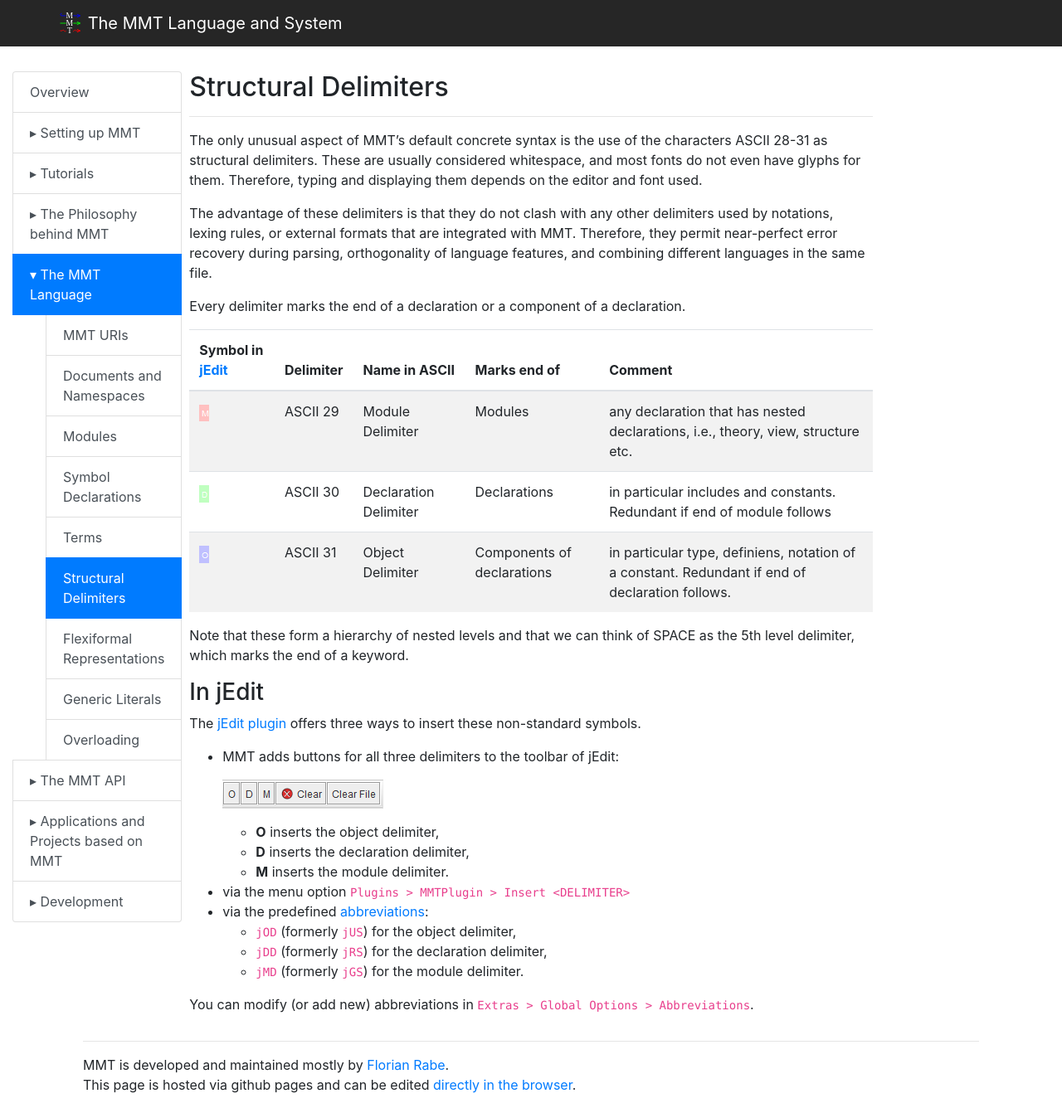
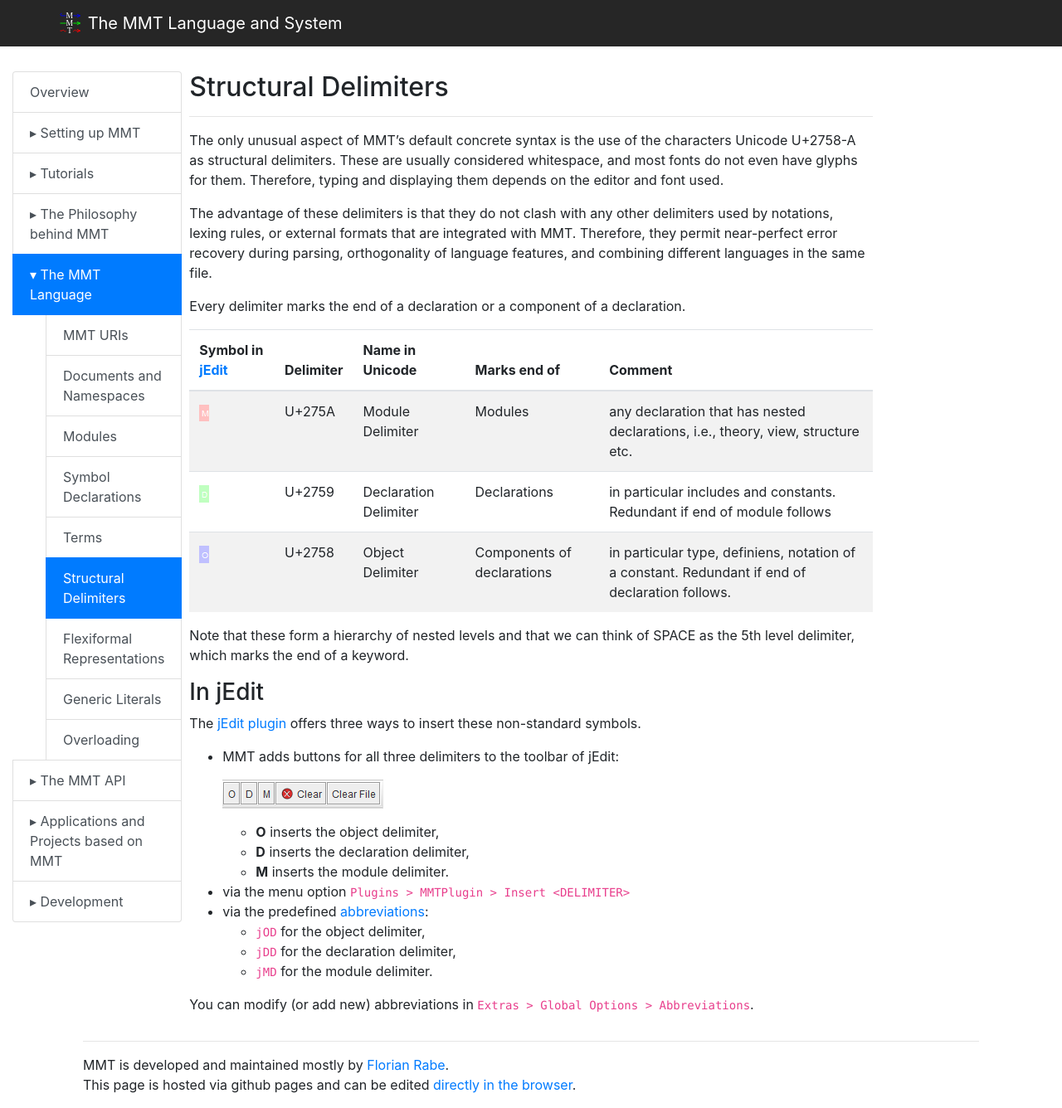
Before and after one commit to UniFormal/uniformal.github.io, a Jekyll site: the page built from doc/language/delimiters.md, in a window 1280 px wide. Shown: the whole page at 83% size. Built offline with Jekyll 4.4.1, drawn with Linux system fonts in a browser that asks for light colours.

Commit message:
Update delimiters.md
New delimiters

```diff
--- a/doc/language/delimiters.md
+++ b/doc/language/delimiters.md
@@ -3,7 +3,7 @@ layout: doc
 title: Structural Delimiters
 ---
 
-The only unusual aspect of MMT's default concrete syntax is the use of the characters ASCII 28-31 as structural delimiters.
+The only unusual aspect of MMT's default concrete syntax is the use of the characters Unicode U+2758-A as structural delimiters.
 These are usually considered whitespace, and most fonts do not even have glyphs for them.
 Therefore, typing and displaying them depends on the editor and font used.
 
@@ -12,11 +12,11 @@ Therefore, they permit near-perfect error recovery during parsing, orthogonality
 
 Every delimiter marks the end of a declaration or a component of a declaration.
 
-Symbol in [jEdit](../applications/jedit.html) | Delimiter	| Name in ASCII | Marks end of | Comment
+Symbol in [jEdit](../applications/jedit.html) | Delimiter	| Name in Unicode | Marks end of | Comment
 ---- | ---- | ---- | ---- | ----
-![GS](/doc/img/GS.png) | ASCII 29	| Module Delimiter	| Modules | any declaration that has nested declarations, i.e., theory, view, structure etc.
-![RS](/doc/img/RS.png) | ASCII 30 | Declaration Delimiter | Declarations |	in particular includes and constants. Redundant if end of module follows
-![US](/doc/img/US.png) | ASCII 31 | Object Delimiter | Components of declarations |	in particular type, definiens, notation of a constant. Redundant if end of declaration follows.
+![GS](/doc/img/GS.png) | U+275A	| Module Delimiter	| Modules | any declaration that has nested declarations, i.e., theory, view, structure etc.
+![RS](/doc/img/RS.png) | U+2759 | Declaration Delimiter | Declarations |	in particular includes and constants. Redundant if end of module follows
+![US](/doc/img/US.png) | U+2758 | Object Delimiter | Components of declarations |	in particular type, definiens, notation of a constant. Redundant if end of declaration follows.
 
 Note that these form a hierarchy of nested levels and that we can think of SPACE as the 5th level delimiter, which marks the end of a keyword.
 
@@ -33,8 +33,8 @@ The [jEdit plugin](../applications/jedit.html) offers three ways to insert these
   * **M** inserts the module delimiter.
 * via the menu option `Plugins > MMTPlugin > Insert <DELIMITER>`
 * via the predefined [abbreviations](../applications/jedit.html#abbreviations):
-  * `jOD` (formerly `jUS`) for the object delimiter,
-  * `jDD` (formerly `jRS`) for the declaration delimiter,
-  * `jMD` (formerly `jGS`) for the module delimiter.
+  * `jOD` for the object delimiter,
+  * `jDD` for the declaration delimiter,
+  * `jMD` for the module delimiter.
 
 You can modify (or add new) abbreviations in `Extras > Global Options > Abbreviations`.
```
